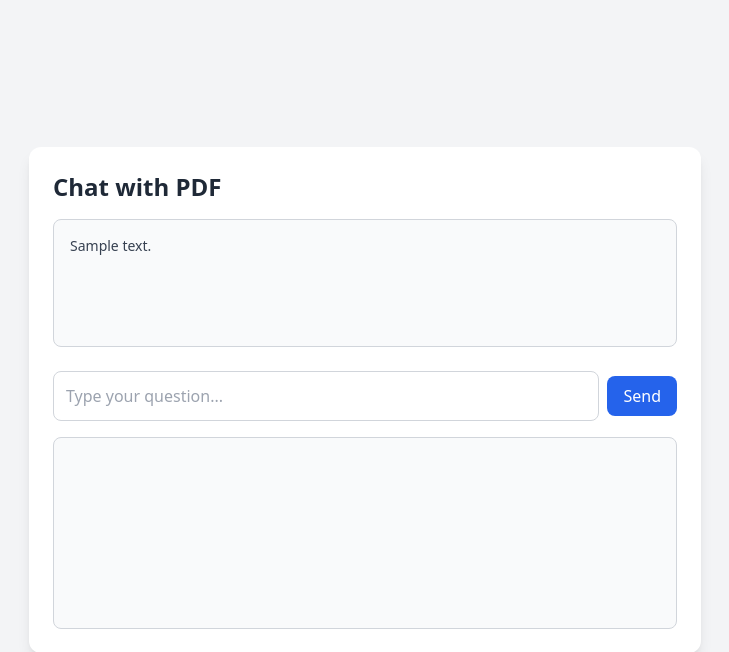
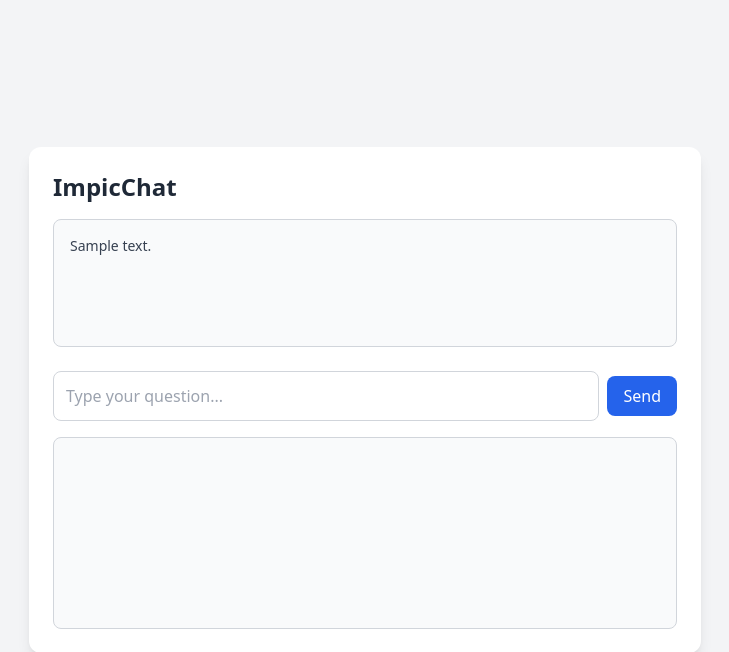
Before and after one commit to zaid-commits/extract, a Flask app: template templates/chat.html in a window 1280 px wide. Shown: the top 652 px of the page, without its empty margins (275-1004 px from the left). Run offline with Flask 3, Linux system fonts and the light colour scheme; the template is opened without the code that fills it: most values are stand-ins (such as "Sample title", 1, 10 or a date in 2020); some libraries are stand-ins or nearby versions.

Commit message:
Update page titles for chat and upload templates to reflect ImpicAI branding

```diff
--- a/templates/chat.html
+++ b/templates/chat.html
@@ -3,12 +3,12 @@
   <head>
     <meta charset="utf-8">
     <meta name="viewport" content="width=device-width, initial-scale=1.0">
-    <title>Chat with PDF</title>
+    <title>ImpicAI - Chat With Pdf</title>
     <script src="https://cdn.tailwindcss.com"></script>
   </head>
   <body class="bg-gray-100 min-h-screen flex items-center justify-center">
     <div class="bg-white shadow-lg rounded-xl w-full max-w-2xl p-6">
-      <h1 class="text-2xl font-bold text-gray-800 mb-4">Chat with PDF</h1>
+      <h1 class="text-2xl font-bold text-gray-800 mb-4">ImpicChat</h1>
 
       <div id="pdf-text" class="bg-gray-50 p-4 rounded-lg border border-gray-300 text-sm text-gray-700 mb-6 h-32 overflow-y-auto">{{ text }}</div>
 
--- a/templates/upload.html
+++ b/templates/upload.html
@@ -3,7 +3,7 @@
   <head>
     <meta charset="utf-8">
     <meta name="viewport" content="width=device-width, initial-scale=1.0">
-    <title>Upload PDF</title>
+    <title>Upload Pdf to ImpicAI</title>
     <script src="https://cdn.tailwindcss.com"></script>
   </head>
   <body class="bg-gray-100 min-h-screen flex items-center justify-center">
```
